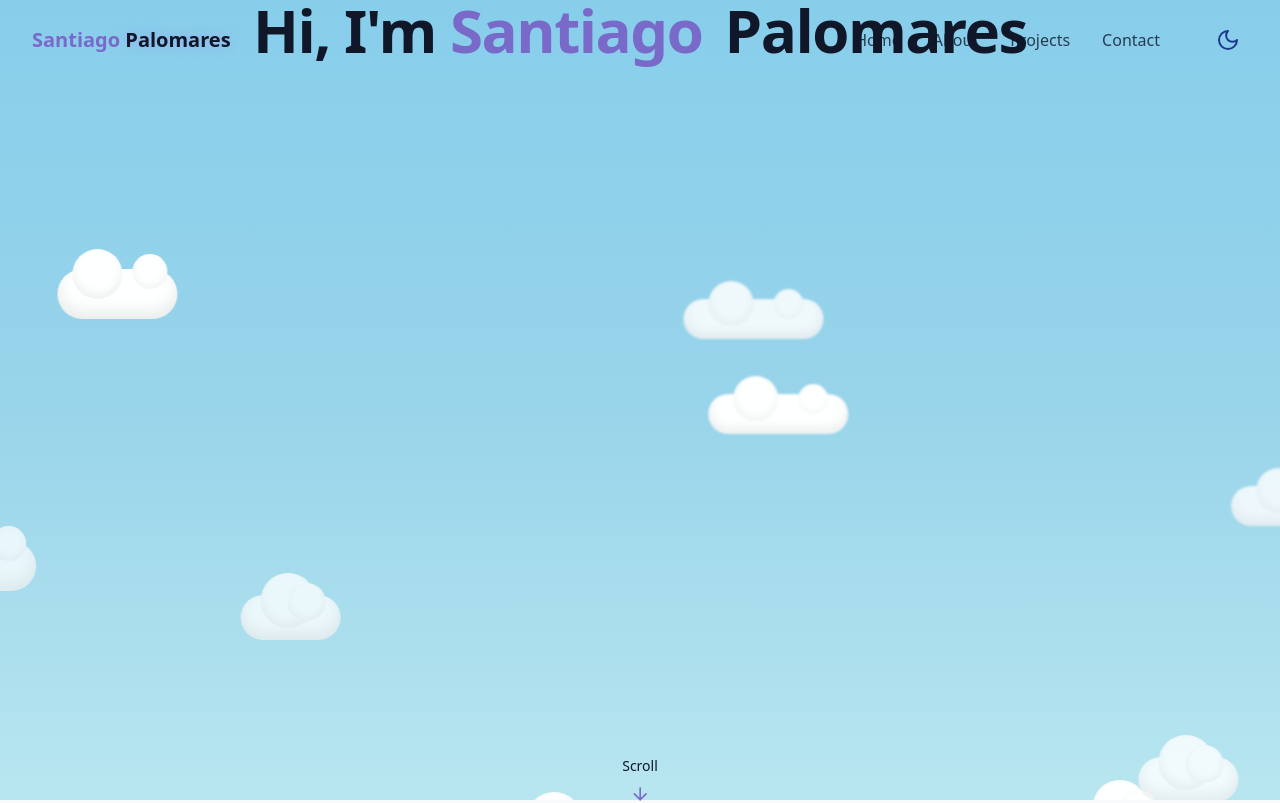
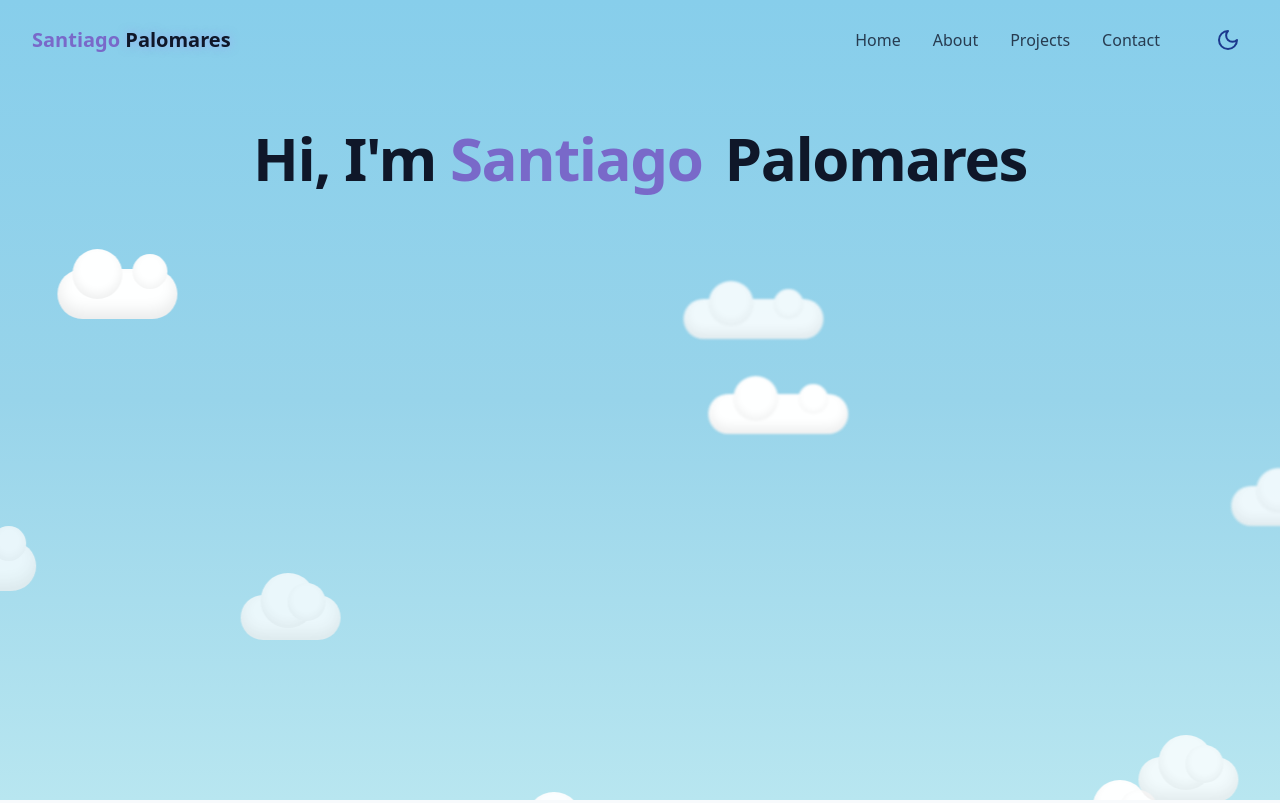
Before and after one commit to santiagopalomares/personal-portfolio, a React (Vite) app: page / in a window 1280 px wide. Shown: the top 803 px of the page. Built offline with nearby package versions, Linux system fonts and the light colour scheme.

Commit message:
nit: perfect padding

```diff
--- a/src/components/HeroSection.jsx
+++ b/src/components/HeroSection.jsx
@@ -4,7 +4,7 @@
   return (
     <section
       id="hero"
-      className="relative min-h-screen flex flex-col items-center justify-center px-4"
+      className="relative min-h-screen flex flex-col items-center justify-center px-4 pt-28 md:pt-32"
     >
       <div className="container max-w-4xl mx-auto text-center z-10">
         <div className="space-y-6">
```
